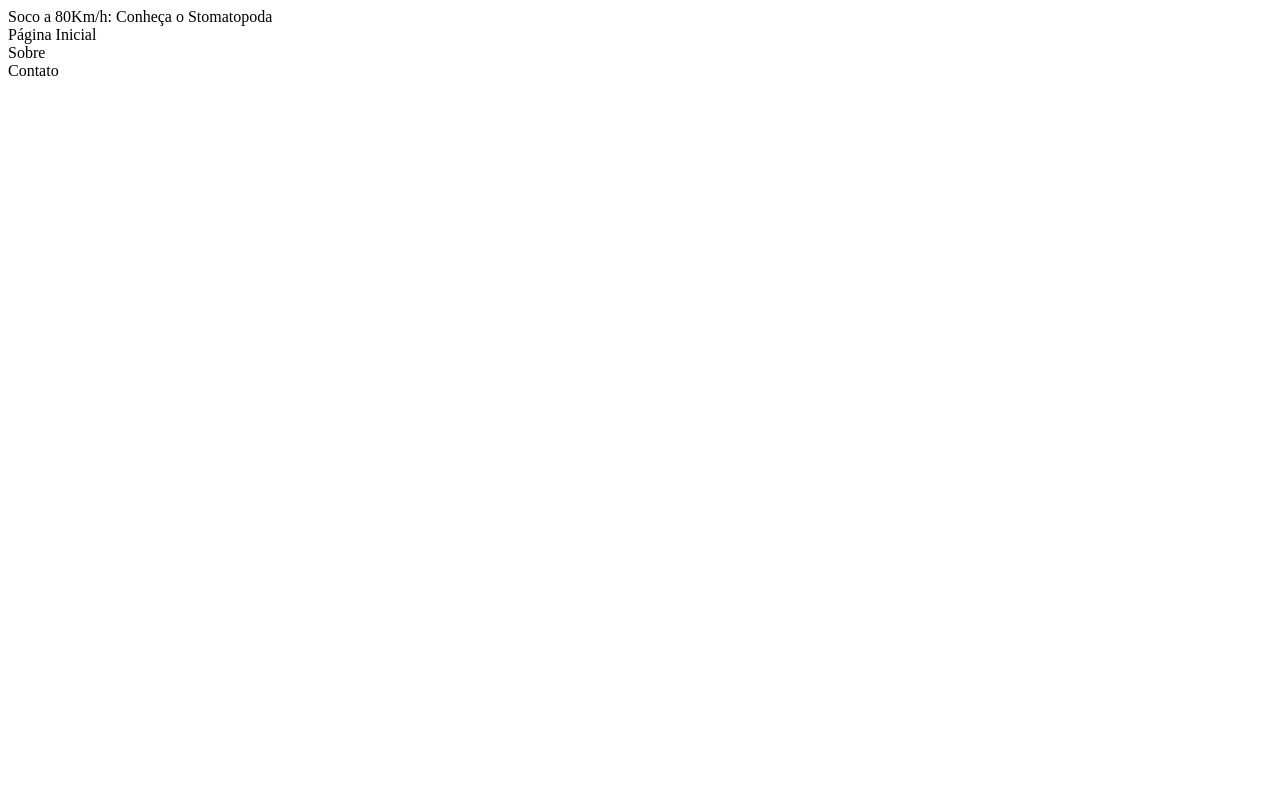
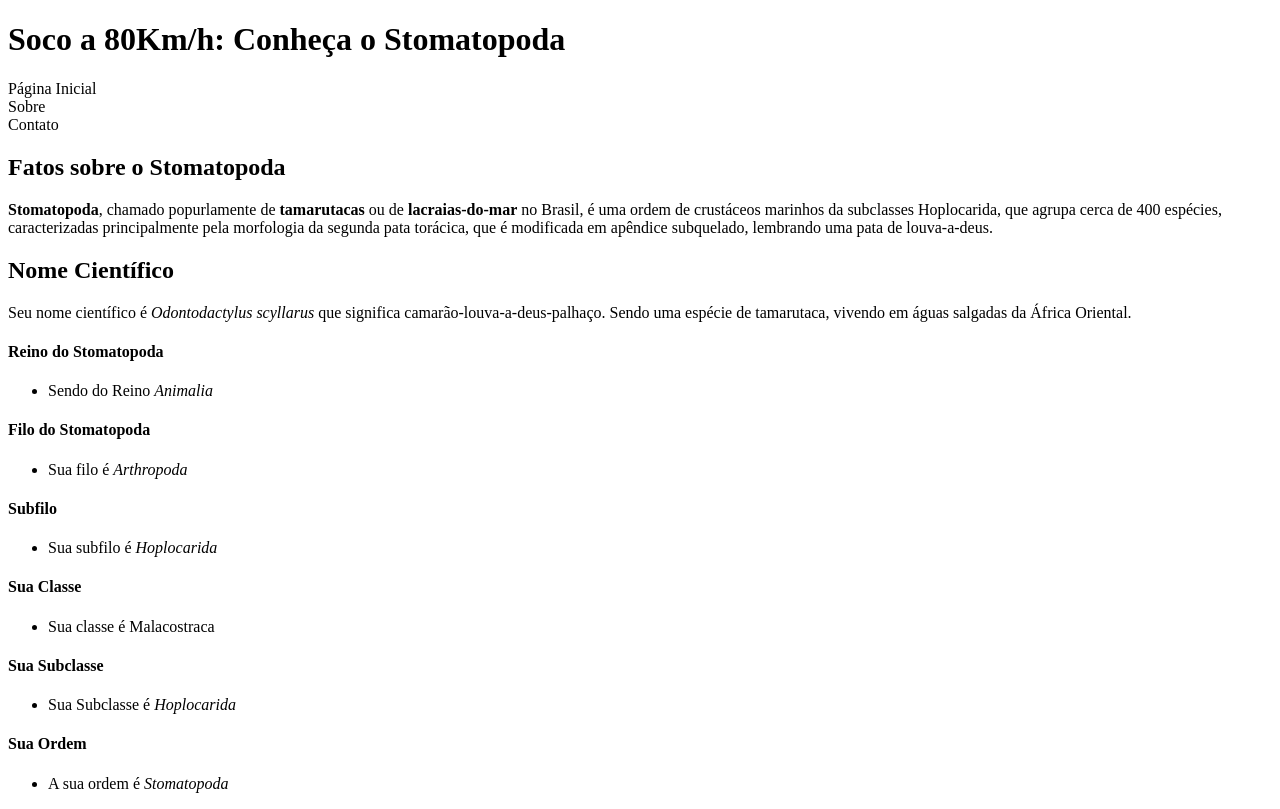
Before and after one commit to IsaqueAlmeida/trybe-exercicios, a plain HTML site: page fundamentos/bloco-3-introducao-a-html-e-css/dia-4-html-semantico/introducao-a-html-e-css/index.html in a window 1280 px wide. Drawn offline with Linux system fonts and the light colour scheme.

Commit message:
Adiciona tudo sobre o Stomatopoda

```diff
--- a/fundamentos/bloco-3-introducao-a-html-e-css/dia-4-html-semantico/introducao-a-html-e-css/index.html
+++ b/fundamentos/bloco-3-introducao-a-html-e-css/dia-4-html-semantico/introducao-a-html-e-css/index.html
@@ -8,10 +8,58 @@
     <title>Stomatopoda</title>
 </head>
 <body>
-    <header class="header">Soco a 80Km/h: Conheça o Stomatopoda</header>
+    <header class="header"><h1>Soco a 80Km/h: Conheça o Stomatopoda</h1></header>
 
     <nav class="pagina_inicial">Página Inicial</nav>
     <nav class="sobre">Sobre</nav>
     <nav class="contato">Contato</nav>
+
+    <main class="main">
+        <article class="article">
+            <h2>Fatos sobre o Stomatopoda</h2>
+            <section class="sobre_o_stomatopoda">
+                <strong>Stomatopoda</strong>, chamado popurlamente de <strong>tamarutacas</strong> ou de <strong>lacraias-do-mar</strong> no Brasil, é uma ordem de crustáceos marinhos da subclasses Hoplocarida, que agrupa cerca de 400 espécies, caracterizadas principalmente pela morfologia da segunda pata torácica, que é modificada em apêndice subquelado, lembrando uma pata de louva-a-deus.
+            </section>
+            <section class="nome_cientifico">
+                <h2>Nome Científico</h2>
+                Seu nome científico é <em>Odontodactylus scyllarus</em> que significa camarão-louva-a-deus-palhaço. Sendo uma espécie de tamarutaca, vivendo em águas salgadas da África Oriental.
+            </section>
+            <section class="reino">
+                <h4>Reino do Stomatopoda</h4>
+                <ul>
+                    <li>Sendo do Reino <em>Animalia</em></li>
+                </ul>
+            </section class="filo">
+                <h4>Filo do Stomatopoda</h4>
+                <ul>
+                    <li>Sua filo é <em>Arthropoda</em></li>
+                </ul>
+            </section>
+            <section class="subfilo">
+                <h4>Subfilo</h4>
+                <ul>
+                    <li>Sua subfilo é <em>Hoplocarida</em></li>
+                </ul>
+            </section>
+            <section class="classe">
+                <h4>Sua Classe</h4>
+                <ul>
+                    <li>Sua classe é Malacostraca</li>
+                </ul>
+            </section>
+            <section class="subclasse">
+                <h4>Sua Subclasse</h4>
+                <ul>
+                    <li>Sua Subclasse é <em>Hoplocarida</em></li>
+                </ul>
+            </section>
+            <section class="ordem">
+                <h4>Sua Ordem</h4>
+                <ul>
+                    <li>A sua ordem é <em>Stomatopoda</em></li>
+                </ul>
+            </section>
+        </article>
+    </main>
 </body>
 </html>
```
